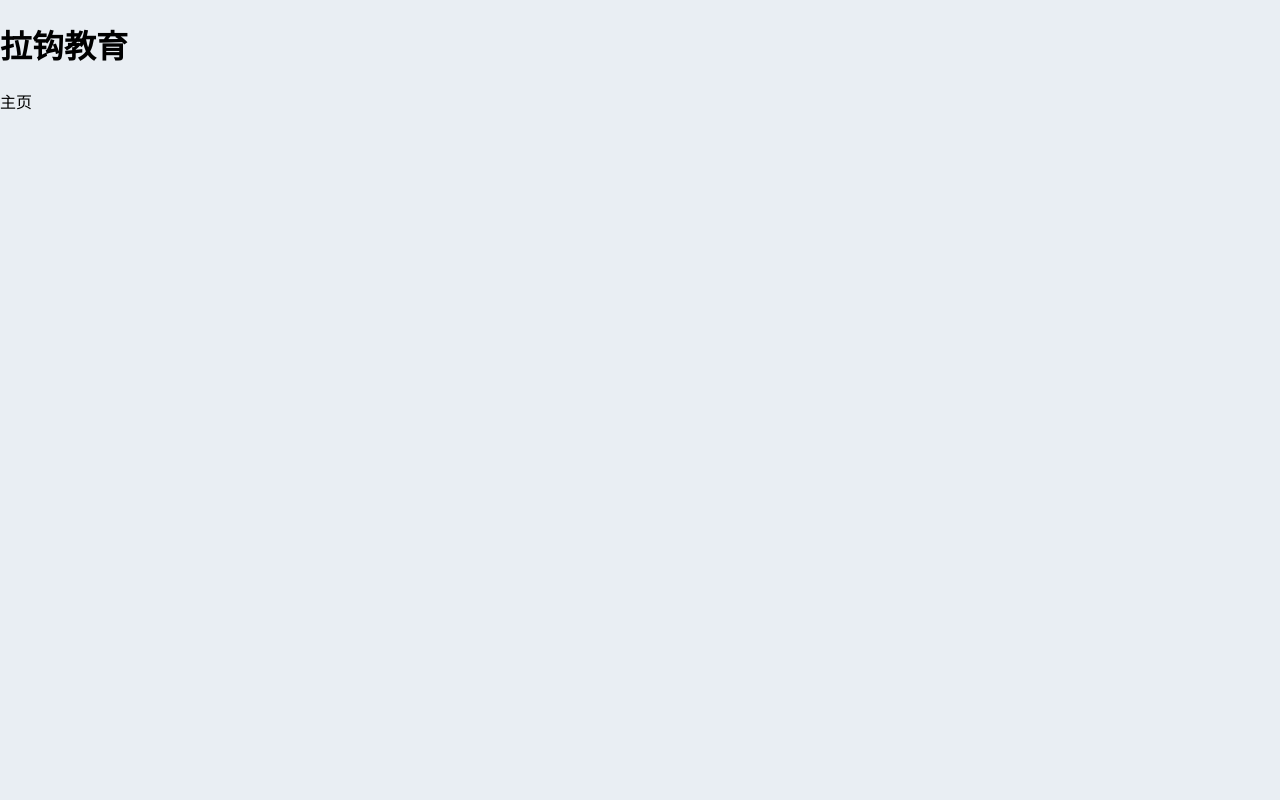
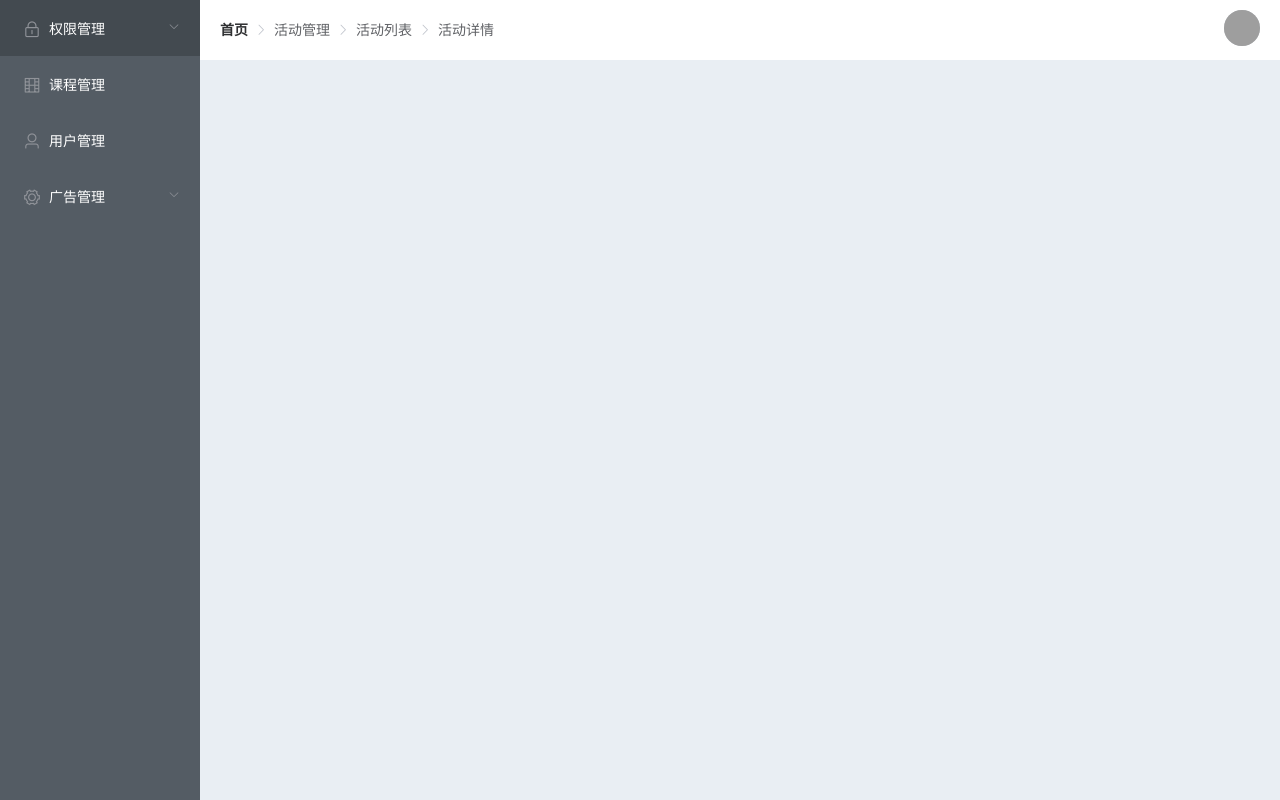
Before and after one commit to GeraltWang/edu-boss-fed, a Vue app: page / in a window 1280 px wide. Built offline with nearby package versions, Linux system fonts and the light colour scheme; grey boxes are pictures that could not be loaded.

Commit message:
sidemenu complete

```diff
--- a/package.json
+++ b/package.json
@@ -8,6 +8,7 @@
     "lint": "vue-cli-service lint"
   },
   "dependencies": {
+    "axios": "^0.21.4",
     "core-js": "^3.6.5",
     "element-ui": "^2.15.6",
     "vue": "^2.6.11",
--- a/src/App.vue
+++ b/src/App.vue
@@ -1,6 +1,5 @@
 <template>
   <div id="app">
-    <h1>拉钩教育</h1>
     <!-- 根路由出口 -->
     <router-view />
   </div>
--- a/src/views/home/index.vue
+++ b/src/views/home/index.vue
@@ -1,5 +1,5 @@
 <template>
-  <div class="home">主页</div>
+  <div class="home"></div>
 </template>
 <script>
 export default {
--- /dev/null
+++ b/src/views/layout/components/app-aside.vue
@@ -0,0 +1,78 @@
+<template>
+  <div class="app-aside">
+    <el-menu
+      default-active="1"
+      class="el-menu-vertical-demo"
+      @open="handleOpen"
+      @close="handleClose"
+      background-color="#545c64"
+      text-color="#fff"
+      active-text-color="#ffd04b"
+      unique-opened
+      router
+    >
+      <el-submenu index="1">
+        <template slot="title">
+          <i class="el-icon-lock"></i>
+          <span>权限管理</span>
+        </template>
+        <el-menu-item index='/role'>
+          <i class="el-icon-setting"></i>
+          <span>角色列表</span>
+        </el-menu-item>
+        <el-menu-item index='/menu'>
+          <i class="el-icon-setting"></i>
+          <span>菜单列表</span>
+        </el-menu-item>
+        <el-menu-item index='/resource'>
+          <i class="el-icon-setting"></i>
+          <span>资源列表</span>
+        </el-menu-item>
+      </el-submenu>
+      <el-menu-item index="/course">
+        <i class="el-icon-film"></i>
+        <span slot="title">课程管理</span>
+      </el-menu-item>
+      <el-menu-item index="/user">
+        <i class="el-icon-user"></i>
+        <span slot="title">用户管理</span>
+      </el-menu-item>
+      <el-submenu index="4">
+        <template slot="title">
+          <i class="el-icon-setting"></i>
+          <span>广告管理</span>
+        </template>
+        <el-menu-item index='advert'>
+          <i class="el-icon-document"></i>
+          <span>广告列表</span>
+        </el-menu-item>
+        <el-menu-item index='/advert-space'>
+          <i class="el-icon-document"></i>
+          <span>广告位列表</span>
+        </el-menu-item>
+      </el-submenu>
+    </el-menu>
+  </div>
+</template>
+<script>
+export default {
+  name: 'AppAside',
+  methods: {
+    handleOpen (key, keyPath) {
+      console.log(key, keyPath);
+    },
+    handleClose (key, keyPath) {
+      console.log(key, keyPath);
+    }
+  }
+};
+</script>
+<style lang="scss" scoped>
+.app-aside {
+  height: 100%;
+  .el-menu {
+    height: 100%;
+    border-right: 0 none;
+  }
+}
+</style>
--- /dev/null
+++ b/src/views/layout/components/app-header.vue
@@ -0,0 +1,43 @@
+<template>
+  <div class="app-header">
+    <!-- 左侧面包屑导航 -->
+    <el-breadcrumb separator-class="el-icon-arrow-right">
+      <el-breadcrumb-item :to="{ path: '/' }">首页</el-breadcrumb-item>
+      <el-breadcrumb-item>活动管理</el-breadcrumb-item>
+      <el-breadcrumb-item>活动列表</el-breadcrumb-item>
+      <el-breadcrumb-item>活动详情</el-breadcrumb-item>
+    </el-breadcrumb>
+    <!-- 右侧用户信息 -->
+    <el-dropdown>
+      <span class="el-dropdown-link">
+          <!-- 用户头像 -->
+        <el-avatar size="medium" :src="circleUrl"></el-avatar>
+      </span>
+      <el-dropdown-menu slot="dropdown">
+        <el-dropdown-item>用户名</el-dropdown-item>
+        <el-dropdown-item divided>登出</el-dropdown-item>
+      </el-dropdown-menu>
+    </el-dropdown>
+  </div>
+</template>
+<script>
+export default {
+  name: 'AppHeader',
+  data () {
+    return {
+      circleUrl:
+        'https://cube.elemecdn.com/3/7c/3ea6beec64369c2642b92c6726f1epng.png',
+      squareUrl:
+        'https://cube.elemecdn.com/9/c2/f0ee8a3c7c9638a54940382568c9dpng.png'
+    };
+  }
+};
+</script>
+<style lang="scss" scoped>
+.app-header {
+  display: flex;
+  height: 100%;
+  justify-content: space-between;
+  align-items: center;
+}
+</style>
--- a/src/views/layout/index.vue
+++ b/src/views/layout/index.vue
@@ -1,10 +1,45 @@
 <template>
   <div>
-    <router-view></router-view>
+    <el-container>
+      <el-aside width="200px">
+        <app-aside></app-aside>
+      </el-aside>
+      <el-container>
+        <el-header>
+          <app-header></app-header>
+        </el-header>
+        <el-main>
+          <router-view></router-view>
+        </el-main>
+      </el-container>
+    </el-container>
   </div>
 </template>
 <script>
+import AppAside from './components/app-aside.vue';
+import AppHeader from './components/app-header.vue';
 export default {
-  name: 'Layout'
+  name: 'Layout',
+  components: {
+    AppAside,
+    AppHeader
+  }
 };
 </script>
+<style lang="scss" scoped>
+.el-container {
+  height: 100vh;
+  min-width: 980px;
+}
+.el-aside {
+  background-color: #d3dce6;
+}
+
+.el-header {
+  background-color: #fff;
+}
+
+.el-main {
+  background-color: #e9eef3;
+}
+</style>
```
Also changed, not shown: 1 other file (tests, documents, lock files or other folders).
